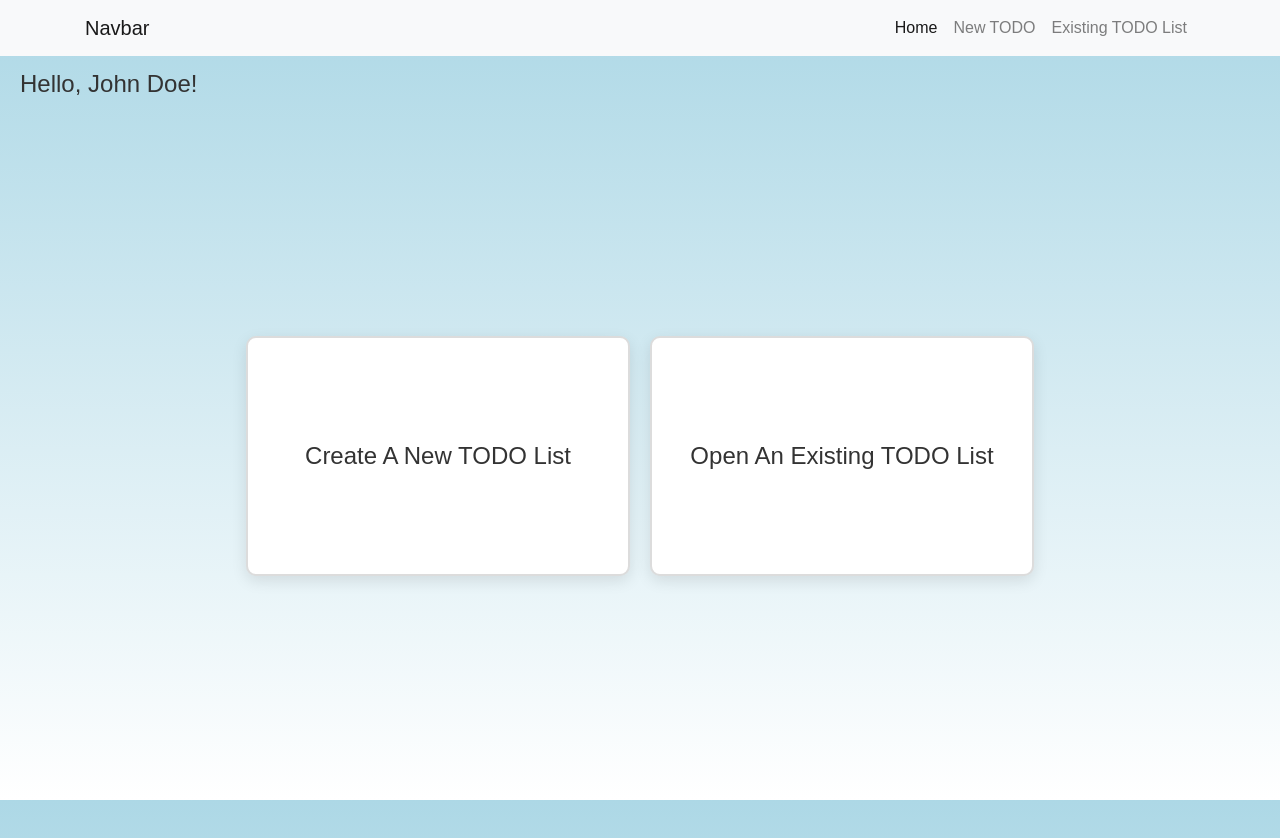
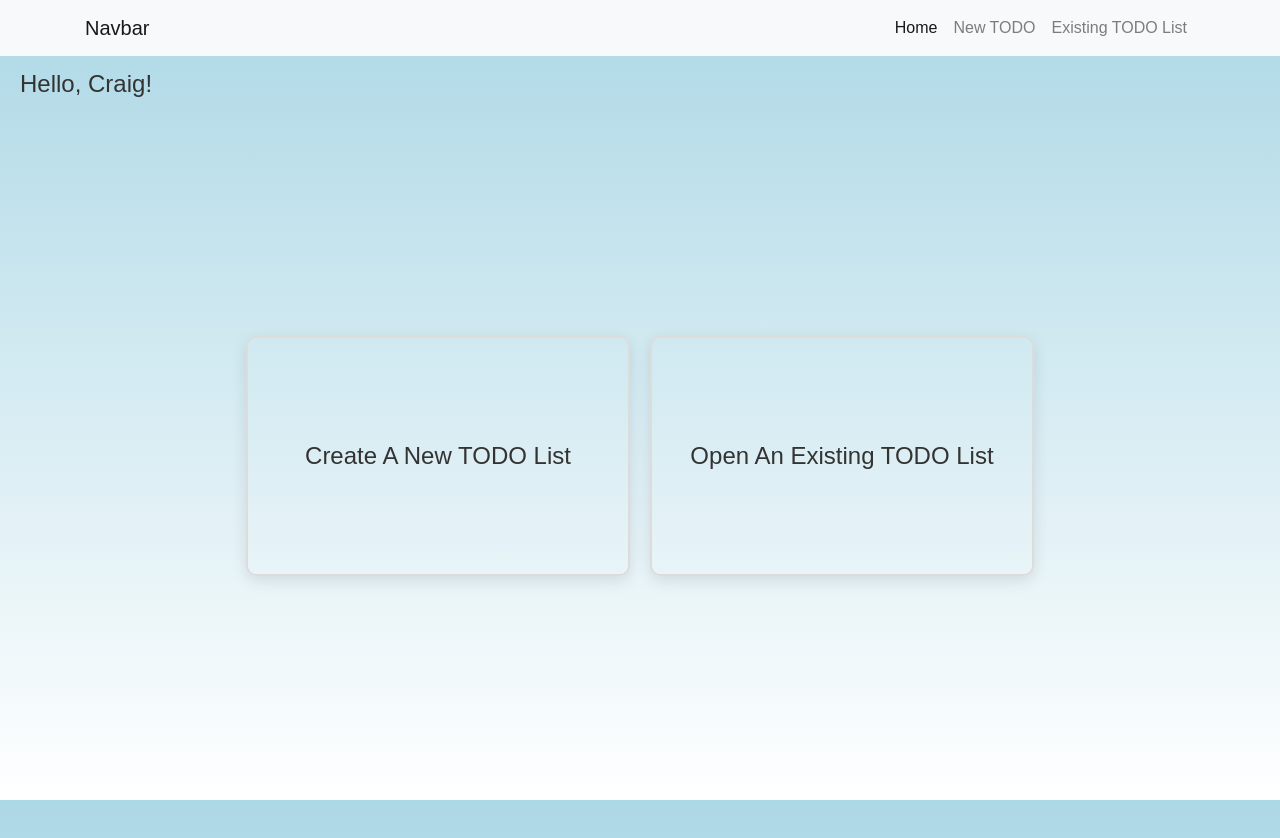
Before and after one commit to crxig-rxberts/sqaada, a React (Create React App) app in the folder client/: page /home in a window 1280 px wide. Shown: the top 838 px of the page. Built offline with nearby package versions, Linux system fonts and the light colour scheme.

Commit message:
a few extra edits before closing this branch

```diff
--- a/client/src/Components/Home.js
+++ b/client/src/Components/Home.js
@@ -6,10 +6,10 @@ export default function Home({ userName }) {
         <div className="home-page-container">
         <h1 className="welcome-message">Hello, {userName}!</h1>
         <div className="button-container">
-        <Link to="/newTODO" className="button">
+        <Link to="/NewTODO" className="button">
           Create A New TODO List
         </Link>
-        <Link to="/openExistingTODO" className="button">
+        <Link to="/OpenExistingTODO" className="button">
           Open An Existing TODO List
         </Link>
       </div>
--- a/client/src/StyleComponents/Home.css
+++ b/client/src/StyleComponents/Home.css
@@ -3,7 +3,7 @@ body, html {
   padding: 0;
   height: 100%;
   font-family: Arial, sans-serif;
-  background: linear-gradient(to bottom, #add8e6, #ffffff);
+  background: linear-gradient(to bottom, lightblue, white);
 }
 
 #root {
@@ -36,7 +36,7 @@ body, html {
 }
 
 .button {
-  background-color: #fff;
+  background-color: linear-gradient(to bottom, lightblue, white);
   border: 2px solid #dcdcdc;
   border-radius: 10px;
   width: 30vw;
@@ -46,6 +46,7 @@ body, html {
   align-items: center;
   justify-content: center;
   text-align: center;
+  text-decoration: none;
   color: #333;
   cursor: pointer;
   transition: all 0.3s ease;
@@ -54,7 +55,9 @@ body, html {
 }
 
 .button:hover {
-  border-color: #d8bfd8;
+  border-color: linear-gradient(to bottom, lightblue, white);
+  text-decoration: none;
+  color: #333;
   transform: translateY(-3px);
   box-shadow: 10px 10px 20px rgba(0, 0, 0, 0.2);
 }
--- a/client/src/routes/routes.js
+++ b/client/src/routes/routes.js
@@ -7,7 +7,7 @@ const routes = [
     {
       path: '/home',
       component: Home,
-      userName: "John Doe"
+      userName: userName
     },
 
   ]
```
Also changed, not shown: client/src/Components/NewTODO.js (added), client/src/Components/OpenExistingTODO.js (added).
